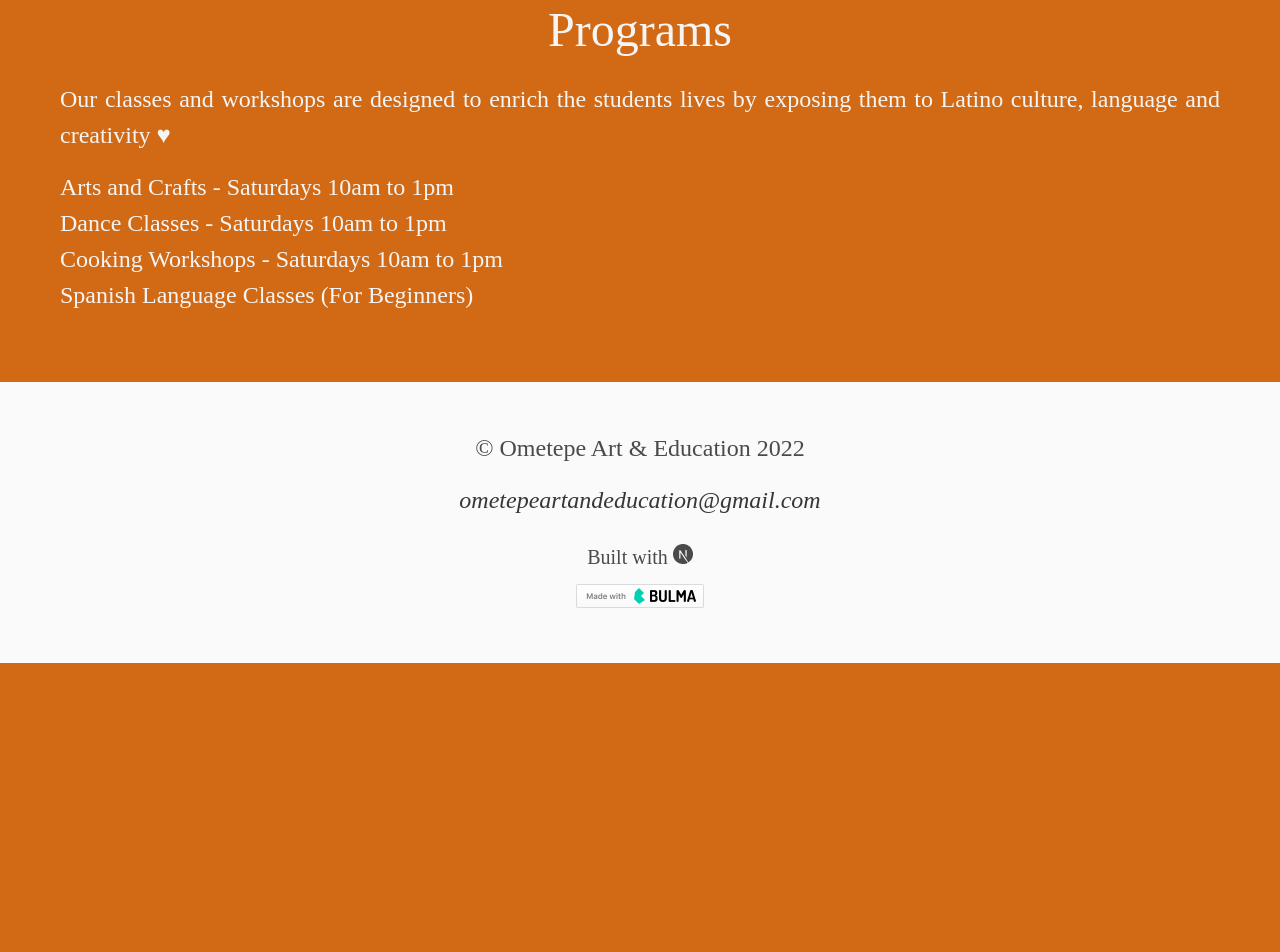
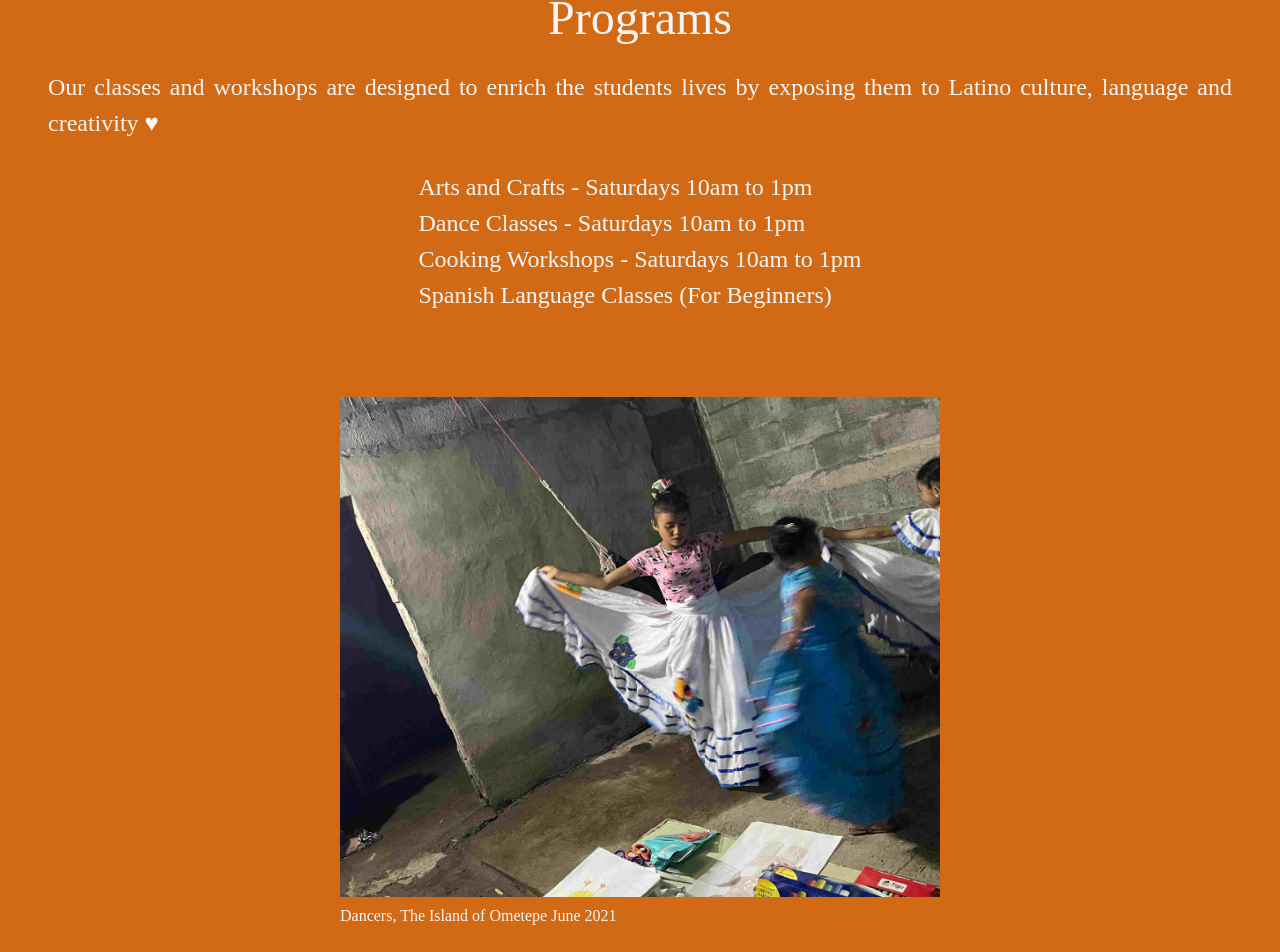
Before and after one commit to papadavis47/ometepe-art-and-education, a Next.js app: page /info/programs in a window 1280 px wide. Shown: the part 137-1089 px from the top of the page. Before the commit the page ends 800 px from the top, so only its background shows below. Built offline with nearby package versions, Linux system fonts and the light colour scheme; a web font is replaced by a local one.

Commit message:
Work with Programs page - add image - upgrade Next to12.1

```diff
--- a/pages/info/programs.js
+++ b/pages/info/programs.js
@@ -1,8 +1,9 @@
 import Head from "next/head";
+import Image from "next/image";
 
 const Programs = () => {
   return (
-    <div className='has-text-light has-text-weight-light'>
+    <div className='has-text-light has-text-weight-light columns is-flex-direction-column is-align-items-center'>
       <Head>
         <title>Programs</title>
         <meta name='description' content='Ometepe Art and Education' />
@@ -15,8 +16,8 @@ const Programs = () => {
         Our classes and workshops are designed to enrich the students lives by exposing them to
         Latino culture, language and creativity &hearts;
       </p>
-      <section className='block mt-4'>
-        <ul>
+      <section className='block mt-4 column'>
+        <ul className='m-auto'>
           <li className='is-size-4 is-size-6-mobile'>
             <p>Arts and Crafts - Saturdays 10am to 1pm</p>
           </li>
@@ -31,6 +32,14 @@ const Programs = () => {
           </li>
         </ul>
       </section>
+      <div className='columns is-flex is-centered mt-6'>
+        <figure className='image'>
+          <Image src='/dancers2-ometepe.jpg' width={600} height={500} alt='Dancers in Ometepe' />
+          <figcaption className='has-text-light is-size-6'>
+            Dancers, The Island of Ometepe June 2021
+          </figcaption>
+        </figure>
+      </div>
     </div>
   );
 };
```
